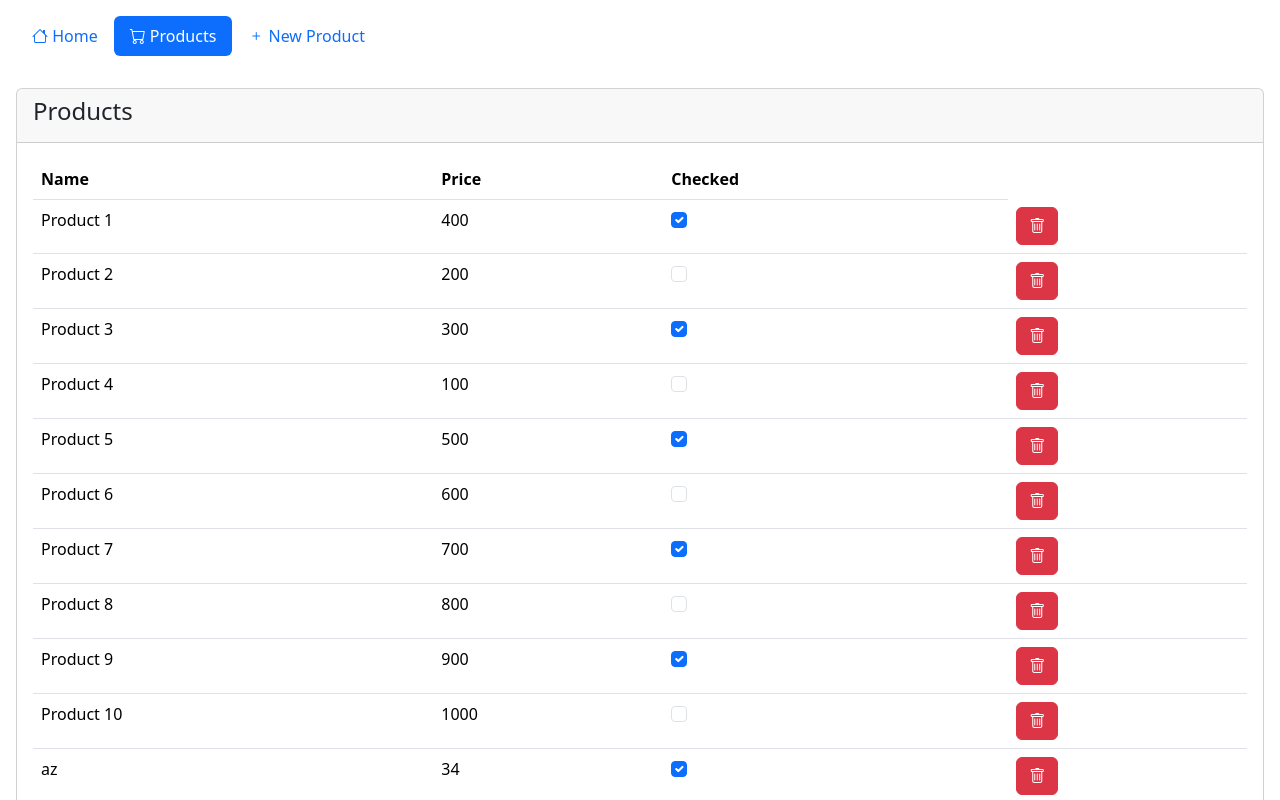
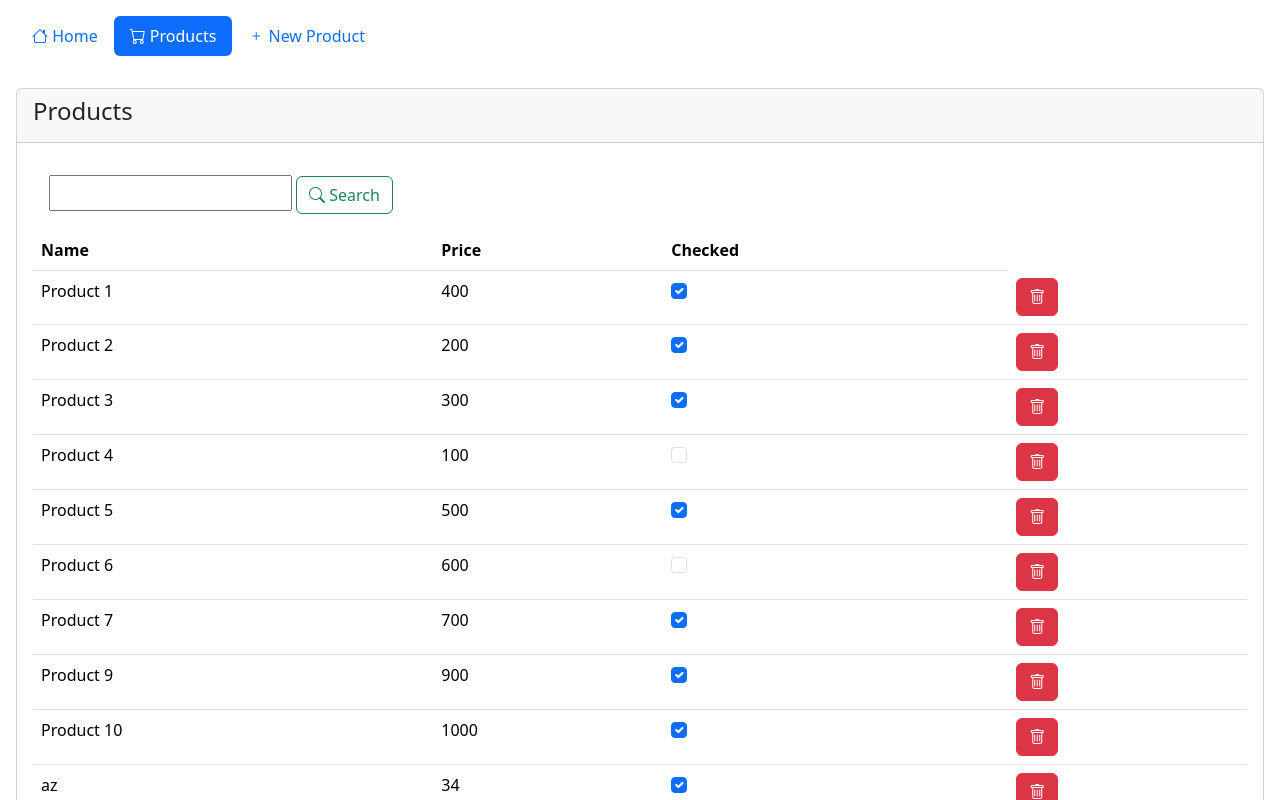
Before and after one commit to ali-ben-hammad/JEE_TP4_Angular, an Angular app: page /products in a window 1280 px wide. Shown: the top 800 px of the page. Built offline with nearby package versions, Linux system fonts and the light colour scheme; data requests are answered from the project's data file.

Commit message:
added search

```diff
--- a/data/db.json
+++ b/data/db.json
@@ -10,7 +10,7 @@
       "id": "2",
       "name": "Product 2",
       "price": 200,
-      "checked": false
+      "checked": true
     },
     {
       "id": "3",
@@ -43,12 +43,6 @@
       "checked": true
     },
     {
-      "id": "8",
-      "name": "Product 8",
-      "price": 800,
-      "checked": false
-    },
-    {
       "id": "9",
       "name": "Product 9",
       "price": 900,
@@ -58,7 +52,7 @@
       "id": "10",
       "name": "Product 10",
       "price": 1000,
-      "checked": false
+      "checked": true
     },
     {
       "id": "beee",
@@ -83,6 +77,12 @@
       "name": "erzerze",
       "price": "4544",
       "checked": true
+    },
+    {
+      "id": "6cdf",
+      "name": "d",
+      "price": 0,
+      "checked": true
     }
   ]
 }
--- a/src/app/app.config.ts
+++ b/src/app/app.config.ts
@@ -4,13 +4,14 @@ import { provideRouter } from '@angular/router';
 import { routes } from './app.routes';
 import { provideClientHydration } from '@angular/platform-browser';
 import {provideHttpClient} from "@angular/common/http";
-import {ReactiveFormsModule} from "@angular/forms";
+import {FormsModule, ReactiveFormsModule } from "@angular/forms";
 
 export const appConfig: ApplicationConfig = {
   providers: [
     provideRouter(routes),
     provideClientHydration(),
     provideHttpClient(),
-    ReactiveFormsModule ,
+  //ReactiveFormsModule ,
+    FormsModule
   ]
 };
--- a/src/app/products/products.component.html
+++ b/src/app/products/products.component.html
@@ -4,6 +4,19 @@
       <h4 class="card-title">Products</h4>
     </div>
     <div class="card-body">
+      <div class="card-body">
+        {{keyword}}
+        <div class="form-group col-md-6">
+          <input class="p-1" type="text" [(ngModel)]="keyword">
+          <button class="btn btn-outline-success ms-1"
+          (click)="searchProducts(keyword)">
+            <i class="bi bi-search"></i>
+            Search
+          </button>
+        </div>
+
+
+      </div>
       <table class="table">
         <thead>
         <tr>
@@ -15,8 +28,8 @@
         </thead>
         <tbody>
         <tr *ngFor="let product of products$ | async">
-          <td>{{product.name}}</td>
-          <td>{{product.price}}</td>
+          <td>{{ product.name }}</td>
+          <td>{{ product.price }}</td>
           <td>
             <input class="form-check-input" type="checkbox"
                    [checked]="product.checked"
--- a/src/app/products/products.component.ts
+++ b/src/app/products/products.component.ts
@@ -4,12 +4,14 @@ import {AsyncPipe, NgForOf} from "@angular/common";
 import {HttpClient} from "@angular/common/http";
 import {map, Observable} from "rxjs";
 import {ProductService} from "../services/product.service";
+import {FormsModule} from "@angular/forms";
 @Component({
   selector: 'app-products',
   standalone: true,
   imports: [
     NgForOf,
     AsyncPipe,
+    FormsModule,
   ],
   templateUrl: './products.component.html',
   styleUrl: './products.component.css',
@@ -18,7 +20,8 @@ export class ProductsComponent implements OnInit {
   constructor(private productsService: ProductService) {
   }
 
-  products$!: Observable<Array<Product>> ;
+  public products$!: Observable<Array<Product>> ;
+  public keyword: string = '';
 
   ngOnInit(): void {
     this.getProducts()
@@ -46,4 +49,9 @@ export class ProductsComponent implements OnInit {
     )
 
   }
+
+  searchProducts(keyword: string) {
+    this.products$ =  this.productsService.searchProducts(keyword)
+    console.log(this.products$)
+  }
 }
--- a/src/app/services/product.service.ts
+++ b/src/app/services/product.service.ts
@@ -1,7 +1,7 @@
 import { Injectable } from '@angular/core';
 import {HttpClient} from "@angular/common/http";
 import {Product} from "../model/product.model";
-import {Observable} from "rxjs";
+import {map, Observable} from "rxjs";
 
 @Injectable({
   providedIn: 'root'
@@ -9,10 +9,6 @@ import {Observable} from "rxjs";
 export class ProductService {
 
   constructor(private http: HttpClient) { }
-
-  public getProducts(): Observable<Product[]> {
-    return  this.http.get<Array<Product>>('http://localhost:8089/products')
-  }
 
   public createProduct(product: Product): Observable<Product> {
     return this.http.post<Product>('http://localhost:8089/products', product);
@@ -29,4 +25,15 @@ export class ProductService {
     return this.http.patch<Product>(`http://localhost:8089/products/${product.id}`,
       {checked: !product.checked});
   }
+
+  public getProducts(): Observable<Product[]> {
+    return  this.http.get<Array<Product>>('http://localhost:8089/products')
+  }
+
+
+  public searchProducts(keyword: string) : Observable<Product[]> {
+    return this.http.get<Array<Product>>('http://localhost:8089/products').pipe(
+      map(products => products.filter(product => product.name.toLowerCase().includes(keyword.toLowerCase())))
+    );
+  }
 }
```
Lines whose indentation alone changed are shown as unchanged.
